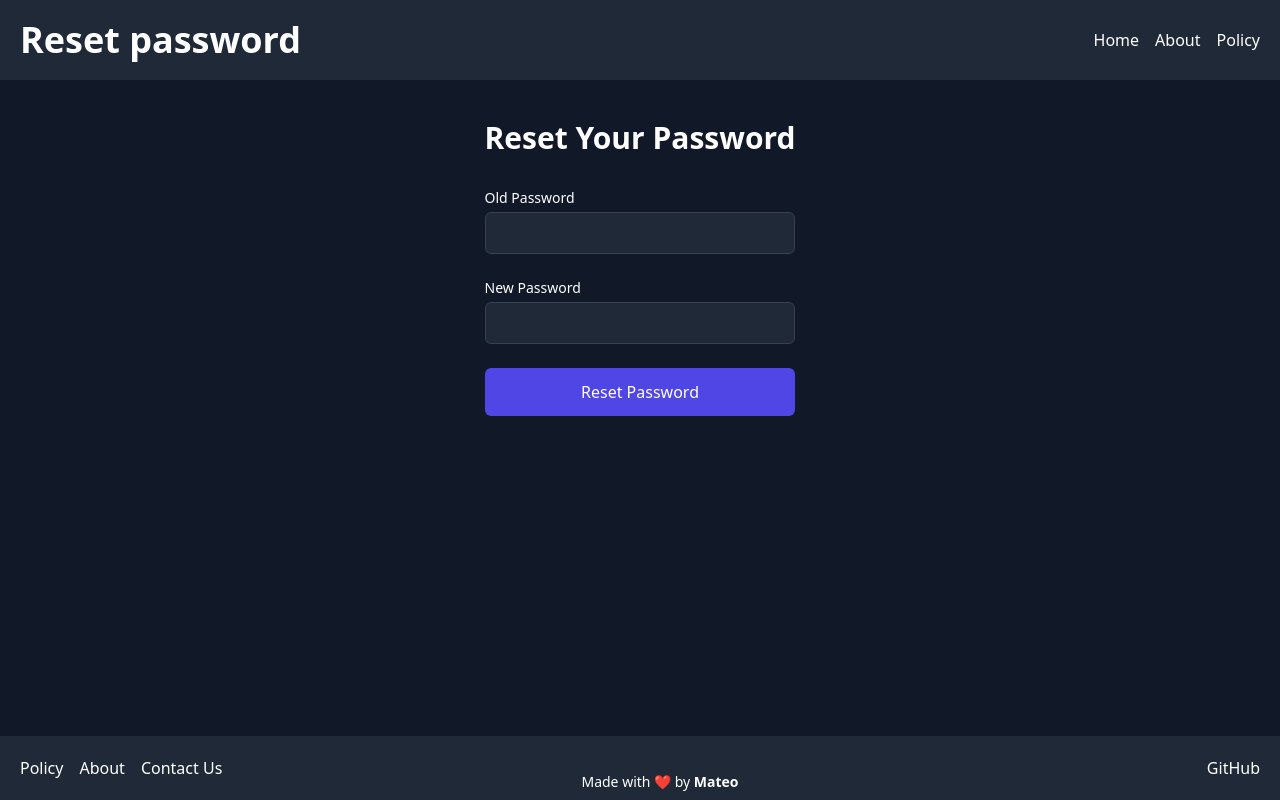
After one commit to mateo-rfz/shorterLink, a Flask app: page /resetpass in a window 1280 px wide. The commit adds this page. Run offline with Flask 3, Linux system fonts and the light colour scheme; data that the repository does not hold is empty; some libraries are stand-ins or nearby versions.

```diff
--- a/templates/login.html
+++ b/templates/login.html
@@ -21,7 +21,7 @@
     <main class="flex-1 p-10 max-w-4xl mx-auto">
         <h2 class="text-3xl font-semibold mb-6">Login</h2>
         {% if title and text %}
-        <div class="bg-red-600 text-white p-4 rounded-lg mb-6">
+        <div class="bg-{{color or 'red'}}-600 text-white p-4 rounded-lg mb-6">
             <h3 class="text-lg font-bold">{{ title }}</h3>
             <p>{{ text }}</p>
         </div>
--- /dev/null
+++ b/templates/resetpass.html
@@ -0,0 +1,67 @@
+<!DOCTYPE html>
+<html lang="en" class="dark">
+<head>
+    <meta charset="UTF-8">
+    <meta name="viewport" content="width=device-width, initial-scale=1.0">
+    <title>Reset password</title>
+    <script src="https://cdn.tailwindcss.com"></script>
+    <script>
+        document.addEventListener('DOMContentLoaded', () => {
+            const toggle = document.getElementById('dark-mode-toggle');
+            toggle.addEventListener('click', () => {
+                document.documentElement.classList.toggle('dark');
+            });
+        });
+    </script>
+</head>
+<body class="flex flex-col min-h-screen w-full overflow-x-hidden bg-gray-900 text-white">
+    <!-- Header -->
+    <header class="flex flex-wrap justify-between items-center p-5 bg-gray-800 text-white w-full">
+
+        <h1 class="text-3xl sm:text-4xl font-bold">Reset password</h1>
+        <nav class="flex space-x-4">
+            <a href="{{ url_for('main') }}" class="hover:text-gray-400">Home</a>
+            <a href="{{ url_for('about') }}" class="hover:text-gray-400">About</a>
+            <a href="{{ url_for('policy') }}" class="hover:text-gray-400">Policy</a>
+        </nav>
+    </header>
+
+    <!-- Main Content -->
+    <main class="flex-1 p-10 text-center sm:text-left max-w-4xl mx-auto">
+        {% if title and text %}
+        <div class="bg-{{color}}-600 text-white p-4 rounded-lg mb-6">
+            <h3 class="text-lg font-bold">{{ title }}</h3>
+            <p>{{ text }}</p>
+        </div>
+        {% endif %}
+        <h2 class="text-3xl font-semibold">Reset Your Password</h2>
+        <form action="{{ url_for('resetPass') }}"  method="POST" class="mt-8 space-y-6">
+            <div>
+                <label for="oldPassword" class="block text-sm font-medium">Old Password</label>
+                <input type="password" id="oldPassword" name="oldPassword" required
+                    class="mt-1 block w-full p-2 rounded-md bg-gray-800 border border-gray-700 text-white focus:ring focus:ring-indigo-500">
+            </div>
+            <div>
+                <label for="newPassword" class="block text-sm font-medium">New Password</label>
+                <input type="password" id="newPassword" name="newPassword" required
+                    class="mt-1 block w-full p-2 rounded-md bg-gray-800 border border-gray-700 text-white focus:ring focus:ring-indigo-500">
+            </div>
+            <button type="submit"
+                class="w-full p-3 bg-indigo-600 hover:bg-indigo-700 text-white rounded-md">Reset Password</button>
+        </form>
+    </main>
+
+    <!-- Footer -->
+    <footer class="flex flex-col sm:flex-row justify-between items-center p-5 bg-gray-800 space-y-4 sm:space-y-0 text-center sm:text-left relative w-full overflow-hidden">
+        <div class="flex flex-col sm:flex-row sm:space-x-4 space-y-2 sm:space-y-0">
+            <a href="{{ url_for('policy') }}" class="hover:text-gray-400">Policy</a>
+            <a href="{{ url_for('about') }}" class="hover:text-gray-400">About</a>
+            <a href="{{ url_for('contactus') }}" class="hover:text-gray-400">Contact Us</a>
+        </div>
+        <div class="flex flex-col sm:flex-row sm:space-x-4 space-y-2 sm:space-y-0">
+            <a href="https://github.com/mateo-rfz/shorterlink" class="hover:text-gray-400">GitHub</a>
+        </div>
+        <div class="w-full text-center text-sm font-light mt-8 sm:mt-0 sm:absolute sm:bottom-2">Made with ❤️ by <a href="https://github.com/mateo-rfz" class="hover:text-gray-400 font-semibold">Mateo</a></div>
+    </footer>
+</body>
+</html>
```
Also changed, not shown: templates/cmain.html (+6 -2 lines), templates/profile.html (added, +48 -0 lines).
